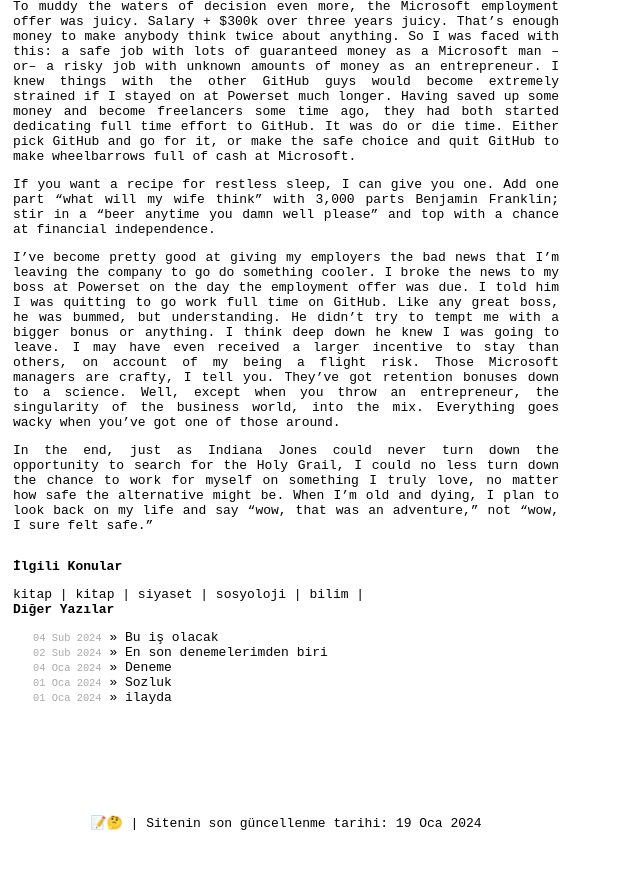
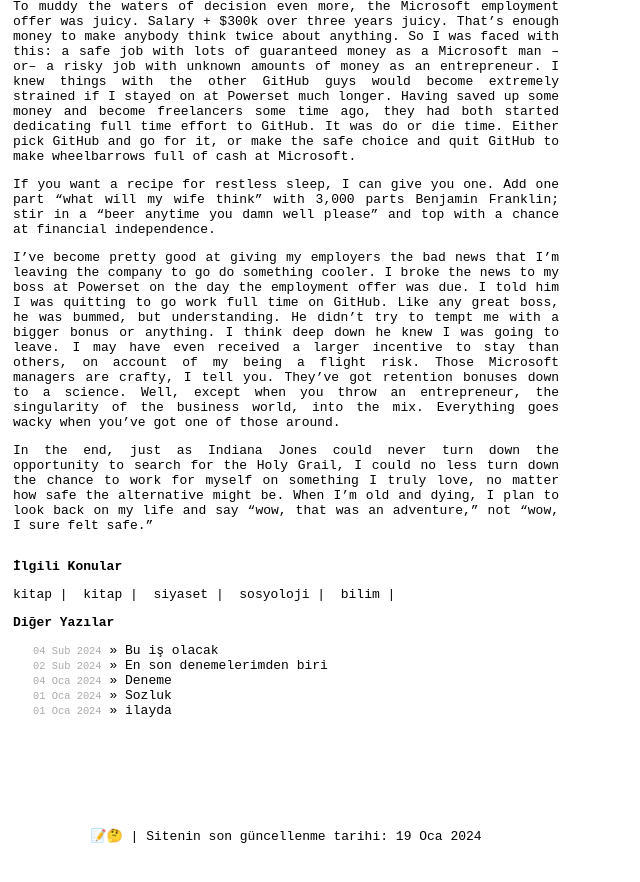
Before and after one commit to ozhanatali/ozhanatali.github.io, a Jekyll site: the page built from _posts/2024-03-04-ikinci-kitap-hakkinda.md, in a window 1280 px wide and 900 px high, scrolled down 1208 px. Shown: the top 882 px of the window, without its empty margins (0-640 px from the left). Built offline with Jekyll 4.4.1, drawn with Linux system fonts in a browser that asks for light colours; some of the changed lines change nothing that is shown.

Commit message:
Update post.html

```diff
--- a/_layouts/post.html
+++ b/_layouts/post.html
@@ -14,11 +14,11 @@
 
   <h2>İlgili Konular</h2>
     {% for konu in page.categories or %}
-      <a href="https://ozhanatali.github.io/search?query={{ konu }}" >{{ konu }} | </a>
+      <a href="https://ozhanatali.github.io/search?query={{ konu }}" >{{ konu }}</a>&nbsp;|&nbsp;
     {% endfor %}
     {% for tag in page.tags or %}
-      <a href="https://ozhanatali.github.io/search?query={{ tag }}" >{{ tag }} | </a>
-    {% endfor %} <br>
+      <a href="https://ozhanatali.github.io/search?query={{ tag }}" >{{ tag }}</a>&nbsp;|&nbsp;
+    {% endfor %} <p></p>
 
   <h2>Diğer Yazılar</h2>
   <ul class="posts">
```
